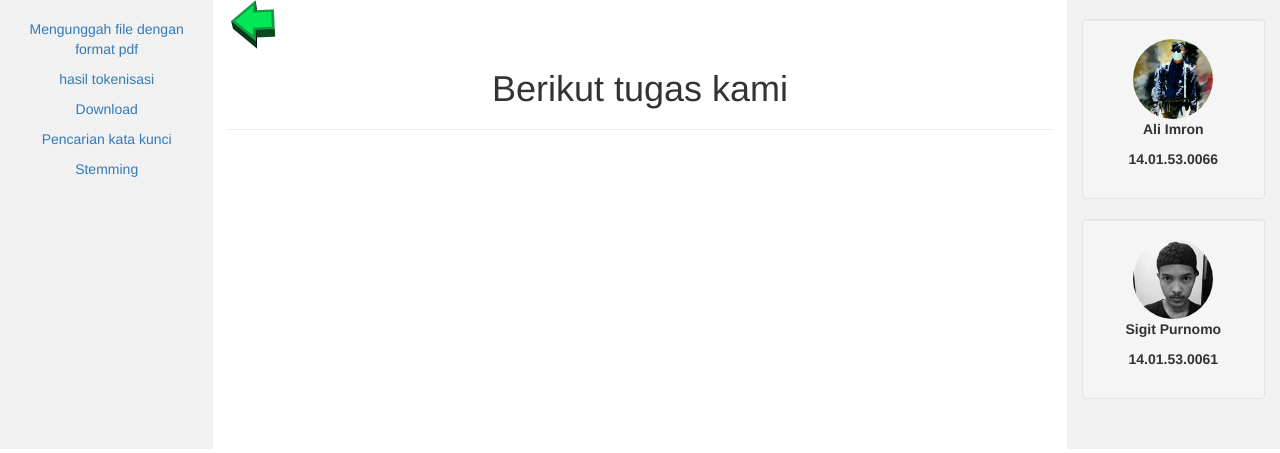
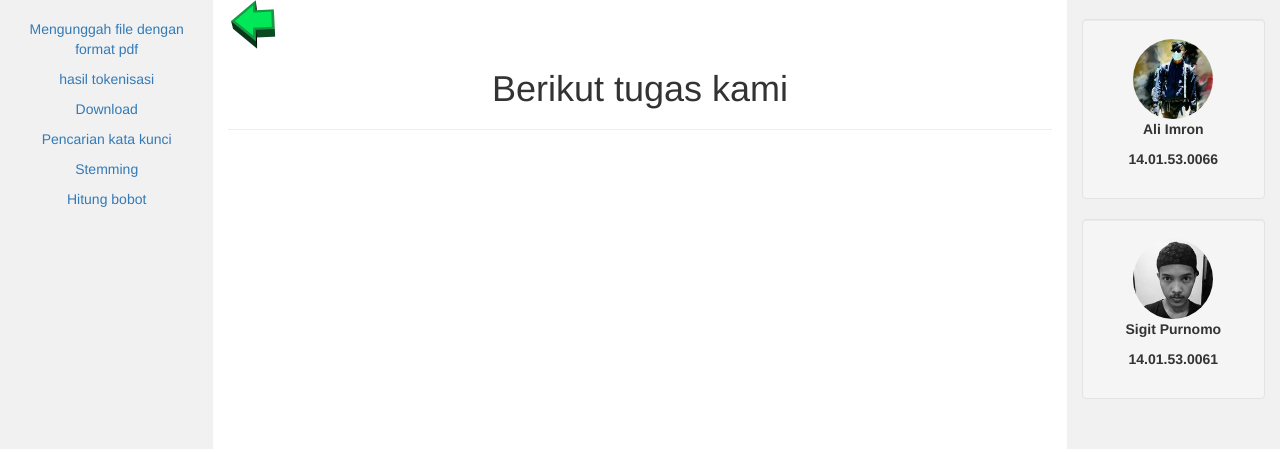
Before and after one commit to imronx8/stbi, a PHP site: page /tugas.php in a window 1280 px wide. Shown: the part 53-506 px from the top of the page. Run offline with PHP 8.4, Linux system fonts and the light colour scheme; some libraries are stand-ins or nearby versions.

Commit message:
Add files via upload

```diff
--- a/tugas.php
+++ b/tugas.php
@@ -8,6 +8,7 @@
      <p><a href="download.php">Download</a></p>
       <p><a href="query.php">Pencarian kata kunci</a></p>
       <p><a href="stemming.php">Stemming </a></p>
+      <p><a href="hitungbobot.php">Hitung bobot </a></p>
     </div>
     <div class="col-sm-8 text-left">
 
```
